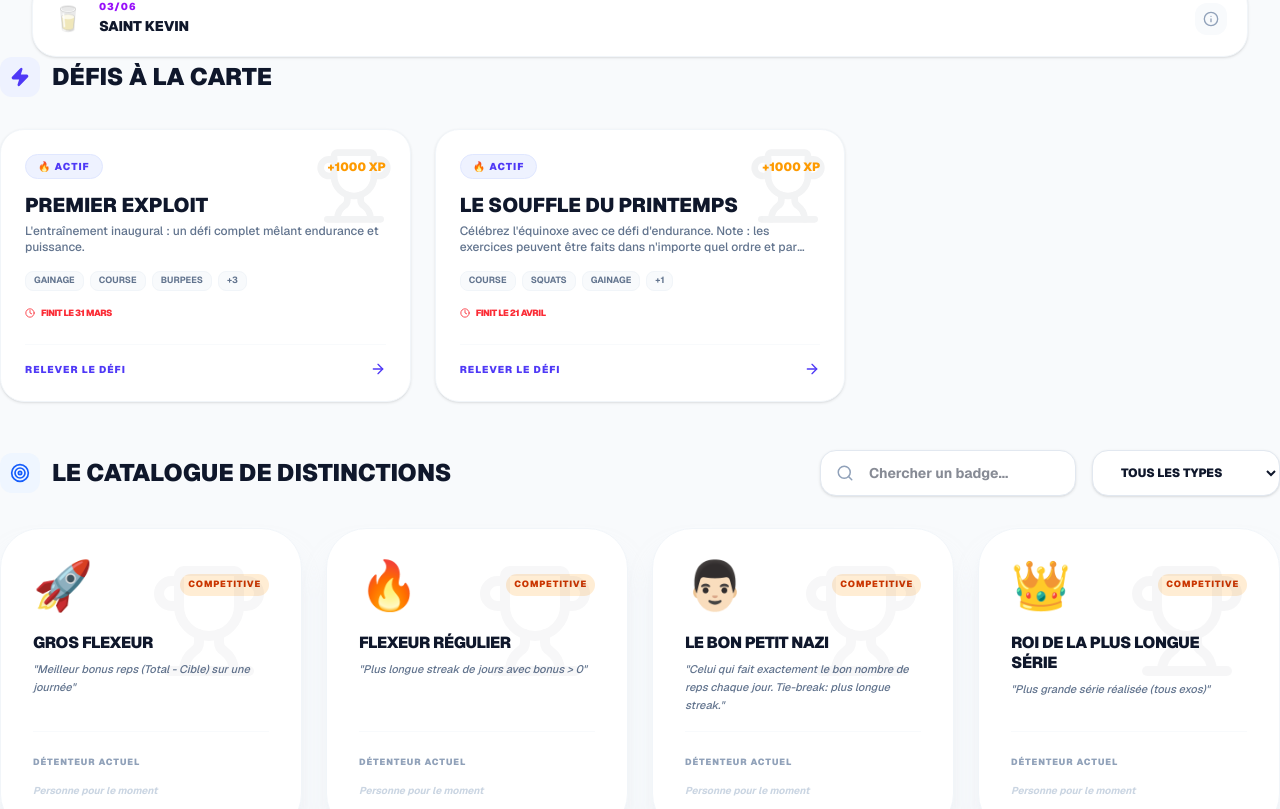
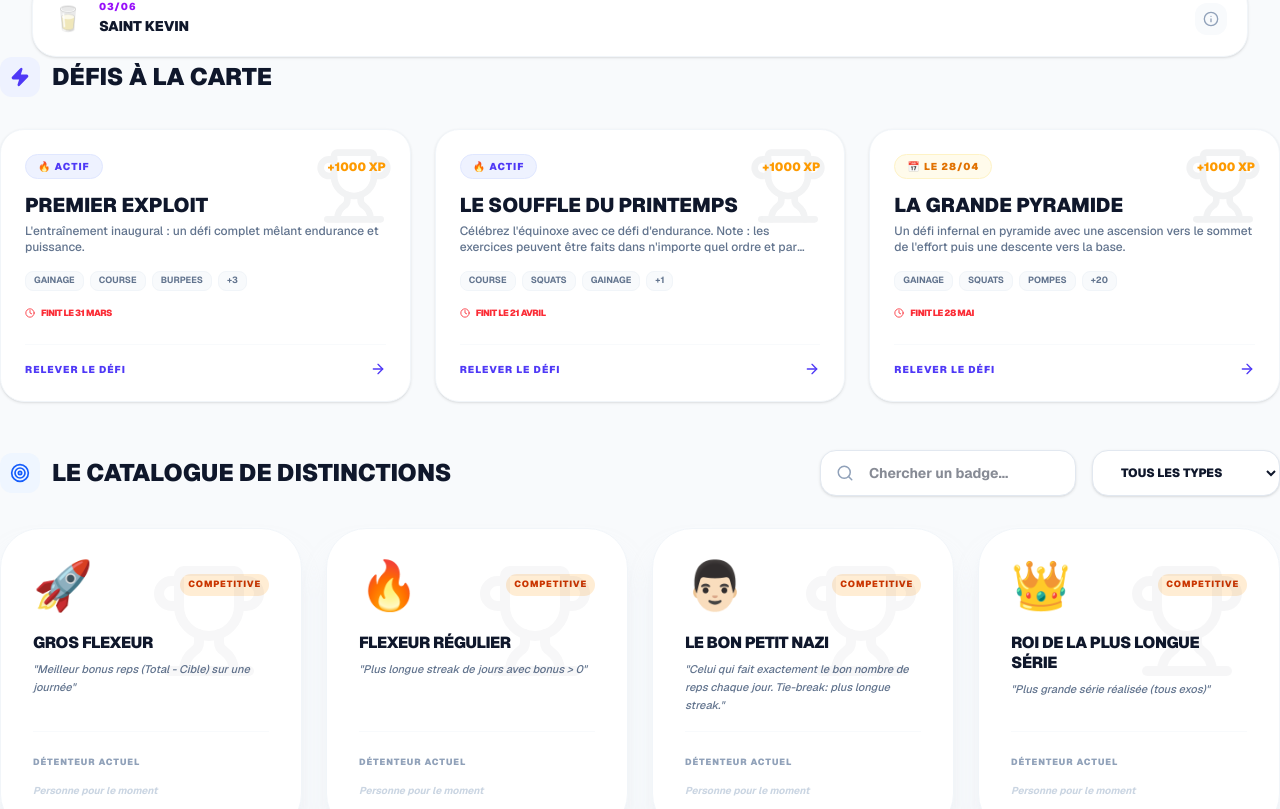
Before and after one commit to damienrenier-create/pushquest, a Next.js app: page /pantheon in a window 1280 px wide. Shown: the part 1471-2280 px from the top of the page. Built offline with nearby package versions, Linux system fonts and the light colour scheme; no server answers; the database is empty; sample sign-in values are in the browser's storage.

Commit message:
feat(workouts): add La Grande Pyramide challenge and visibility rules

```diff
--- a/src/app/workouts/[slug]/page.tsx
+++ b/src/app/workouts/[slug]/page.tsx
@@ -2,7 +2,7 @@
 
 import React, { useState, useEffect } from "react"
 import { useRouter } from "next/navigation"
-import { ChevronLeft, Timer, Send, CheckCircle2, Zap, Trophy, History, Image as ImageIcon, ExternalLink, Medal, Camera } from "lucide-react"
+import { ChevronLeft, Timer, Send, CheckCircle2, Zap, Trophy, History, Image as ImageIcon, ExternalLink, Medal, Camera, Clock } from "lucide-react"
 import Link from "next/link"
 import { SPECIAL_WORKOUTS } from "@/config/specialWorkouts"
 import { useSession } from "next-auth/react"
@@ -12,6 +12,11 @@ export default function WorkoutPage({ params }: { params: Promise<{ slug: string
     const { data: session } = useSession()
     const resolvedParams = React.use(params)
     const workout = SPECIAL_WORKOUTS.find(w => w.slug === resolvedParams.slug)
+
+    const today = new Date().toISOString().split('T')[0];
+    const isStarted = workout ? today >= workout.date : false;
+    const isEnded = workout?.endDate ? today > workout.endDate : false;
+    const isAvailable = isStarted && !isEnded;
 
     // Form state
     const [formData, setFormData] = useState<Record<string, number>>({})
@@ -87,6 +92,7 @@ export default function WorkoutPage({ params }: { params: Promise<{ slug: string
     const handleSubmit = async (e: React.FormEvent) => {
         e.preventDefault()
         if (!session) return alert("Vous devez être connecté")
+        if (!isAvailable) return alert("Ce défi n'est pas actif actuellement")
 
         setIsSubmitting(true)
 
@@ -158,6 +164,28 @@ export default function WorkoutPage({ params }: { params: Promise<{ slug: string
                         </div>
                         <h2 className="text-2xl font-black uppercase italic text-slate-900">Exploit Validé !</h2>
                         <p className="text-slate-500 font-bold">Vos résultats ont été enregistrés. Redirection...</p>
+                    </div>
+                ) : !isStarted ? (
+                    <div className="bg-amber-50 border border-amber-200 rounded-3xl p-12 text-center space-y-4 shadow-sm relative overflow-hidden">
+                        <div className="absolute top-0 right-0 p-8 opacity-5">
+                            <Clock size={120} />
+                        </div>
+                        <div className="relative z-10 w-20 h-20 bg-amber-500 rounded-full flex items-center justify-center mx-auto shadow-lg shadow-amber-500/20">
+                            <Timer size={40} className="text-white" />
+                        </div>
+                        <h2 className="relative z-10 text-2xl font-black uppercase italic text-amber-900">Pas si vite !</h2>
+                        <p className="relative z-10 text-amber-700 font-bold">Ce défi ne commence que le <strong>{new Date(workout.date).toLocaleDateString('fr-FR', { day: 'numeric', month: 'long' })}</strong>. Préparez-vous bien d'ici là !</p>
+                    </div>
+                ) : isEnded ? (
+                    <div className="bg-slate-100 border border-slate-200 rounded-3xl p-12 text-center space-y-4 shadow-sm relative overflow-hidden">
+                        <div className="absolute top-0 right-0 p-8 opacity-5">
+                            <History size={120} />
+                        </div>
+                        <div className="relative z-10 w-20 h-20 bg-slate-400 rounded-full flex items-center justify-center mx-auto shadow-lg shadow-slate-400/20">
+                            <History size={40} className="text-white" />
+                        </div>
+                        <h2 className="relative z-10 text-2xl font-black uppercase italic text-slate-700">Défi Terminé</h2>
+                        <p className="relative z-10 text-slate-500 font-bold">Navré, ce défi s'est terminé le <strong>{new Date(workout.endDate!).toLocaleDateString('fr-FR', { day: 'numeric', month: 'long' })}</strong>.</p>
                     </div>
                 ) : (
                     <form onSubmit={handleSubmit} className="space-y-8">
@@ -332,8 +360,8 @@ export default function WorkoutPage({ params }: { params: Promise<{ slug: string
                                         <div className="flex items-center gap-4">
                                             <div className={`w-8 h-8 rounded-xl flex items-center justify-center font-black text-sm shadow-sm
                                                 ${idx === 0 ? 'bg-amber-100 text-amber-700' :
-                                                  idx === 1 ? 'bg-slate-100 text-slate-600' :
-                                                  idx === 2 ? 'bg-orange-100 text-orange-700' : 'bg-slate-50 text-slate-400'}`}>
+                                                    idx === 1 ? 'bg-slate-100 text-slate-600' :
+                                                        idx === 2 ? 'bg-orange-100 text-orange-700' : 'bg-slate-50 text-slate-400'}`}>
                                                 {idx + 1}
                                             </div>
                                             <div className="space-y-0.5 text-left">
--- a/src/config/badges.ts
+++ b/src/config/badges.ts
@@ -143,4 +143,8 @@ export const BADGE_DEFINITIONS: BadgeDefinition[] = [
     // Special Workouts - Le Souffle du Printemps
     { key: "workout_workout-02-spring_std", name: "Explorateur du Printemps", emoji: "🍃", rarity: "RARE", metricType: "SPECIAL_WORKOUT", type: "EVENT", exerciseScope: "ALL", description: "A complété l'entraînement 'Le Souffle du Printemps'", condition: "Réaliser l'intégralité des exercices de l'entraînement spécial du printemps.", addedAt: "2026-03-21" },
     { key: "workout_workout-02-spring_plat", name: "Zéphir d'Or", emoji: "🌬️", rarity: "LEGENDARY", metricType: "SPECIAL_WORKOUT", type: "COMPETITIVE", exerciseScope: "ALL", description: "Détenteur du record sur l'entraînement 'Le Souffle du Printemps'", condition: "Détenir le meilleur temps sur l'entraînement 'Le Souffle du Printemps'. Le titre est transférable si le record est battu.", addedAt: "2026-03-21" },
+
+    // Special Workouts - La Grande Pyramide
+    { key: "workout_workout-03-pyramid_std", name: "Explorateur de la Pyramide", emoji: "🏜️", rarity: "RARE", metricType: "SPECIAL_WORKOUT", type: "EVENT", exerciseScope: "ALL", description: "A complété l'entraînement 'La Grande Pyramide'", condition: "Réaliser l'intégralité des exercices de l'entraînement spécial pyramidal.", addedAt: "2026-04-27" },
+    { key: "workout_workout-03-pyramid_plat", name: "Le Pharaon", emoji: "👑", rarity: "LEGENDARY", metricType: "SPECIAL_WORKOUT", type: "COMPETITIVE", exerciseScope: "ALL", description: "Détenteur du record sur l'entraînement 'La Grande Pyramide'", condition: "Détenir le meilleur temps sur l'entraînement 'La Grande Pyramide'. Le titre est transférable si le record est battu.", addedAt: "2026-04-27" }
 ];
--- a/src/config/specialWorkouts.ts
+++ b/src/config/specialWorkouts.ts
@@ -65,5 +65,41 @@ export const SPECIAL_WORKOUTS: SpecialWorkout[] = [
         ],
         scoringType: 'TIME',
         xpBonus: 1000
+    },
+    {
+        id: 'workout-03-pyramid',
+        slug: 'la-grande-pyramide',
+        name: 'La Grande Pyramide',
+        description: 'Un défi infernal en pyramide avec une ascension vers le sommet de l\'effort puis une descente vers la base.',
+        date: '2026-04-28',
+        endDate: '2026-05-28',
+        isActive: true,
+        exercises: [
+            { type: 'PLANK', label: 'Gainage', goal: 30, unit: 'SECONDS' },
+            { type: 'SQUATS', label: 'Squats', goal: 10, unit: 'REPS' },
+            { type: 'PUSHUPS', label: 'Pompes', goal: 10, unit: 'REPS' },
+            { type: 'RUN', label: 'Course', goal: 1, unit: 'KILOMETERS' },
+            { type: 'PLANK', label: 'Gainage', goal: 60, unit: 'SECONDS' },
+            { type: 'SQUATS', label: 'Squats', goal: 20, unit: 'REPS' },
+            { type: 'PUSHUPS', label: 'Pompes', goal: 20, unit: 'REPS' },
+            { type: 'RUN', label: 'Course', goal: 2, unit: 'KILOMETERS' },
+            { type: 'PLANK', label: 'Gainage', goal: 90, unit: 'SECONDS' },
+            { type: 'SQUATS', label: 'Squats', goal: 30, unit: 'REPS' },
+            { type: 'PUSHUPS', label: 'Pompes', goal: 30, unit: 'REPS' },
+            { type: 'RUN', label: 'Course', goal: 3, unit: 'KILOMETERS' },
+            { type: 'PLANK', label: 'Gainage', goal: 90, unit: 'SECONDS' },
+            { type: 'SQUATS', label: 'Squats', goal: 30, unit: 'REPS' },
+            { type: 'PUSHUPS', label: 'Pompes', goal: 30, unit: 'REPS' },
+            { type: 'RUN', label: 'Course', goal: 2, unit: 'KILOMETERS' },
+            { type: 'PLANK', label: 'Gainage', goal: 60, unit: 'SECONDS' },
+            { type: 'SQUATS', label: 'Squats', goal: 20, unit: 'REPS' },
+            { type: 'PUSHUPS', label: 'Pompes', goal: 20, unit: 'REPS' },
+            { type: 'RUN', label: 'Course', goal: 1, unit: 'KILOMETERS' },
+            { type: 'PLANK', label: 'Gainage', goal: 30, unit: 'SECONDS' },
+            { type: 'SQUATS', label: 'Squats', goal: 10, unit: 'REPS' },
+            { type: 'PUSHUPS', label: 'Pompes', goal: 10, unit: 'REPS' }
+        ],
+        scoringType: 'TIME',
+        xpBonus: 1000
     }
 ];
```
